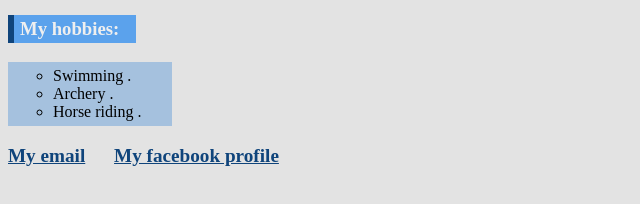
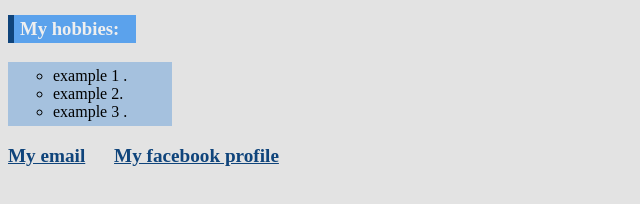
Before and after one commit to Nabeelkhuffash/Nabeelkhuffash.github.io, a plain HTML site: page index.html in a window 1280 px wide. Shown: the part 412-616 px from the top of the page, 0-640 px from the left. Drawn offline with Linux system fonts and the light colour scheme.

Commit message:
Update index.html

```diff
--- a/index.html
+++ b/index.html
@@ -78,9 +78,9 @@
        <div class="A"> <h3 style="width:9%">My hobbies:</h3></div>
     <p>
         <ul class="C" style="list-style-type: circle;width:9%;">
-            <li> Swimming . </li>
-            <li> Archery . </li>
-            <li> Horse riding . </li>
+            <li>example 1 .</li>
+            <li>example 2.</li>
+            <li>example 3 .</li>
         </ul>
     </p>
     <p>
```
